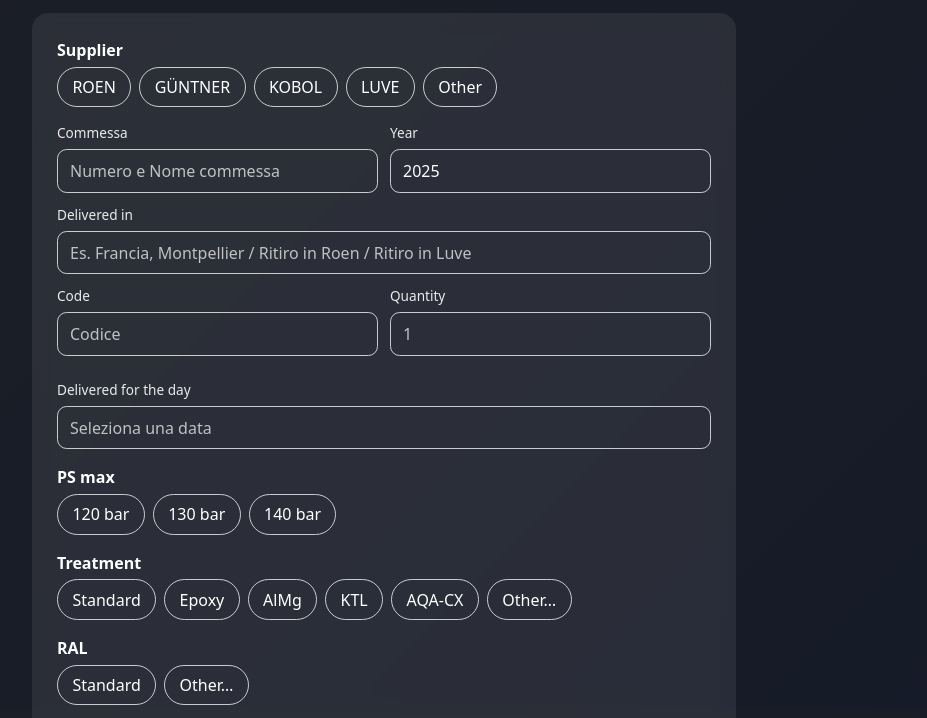
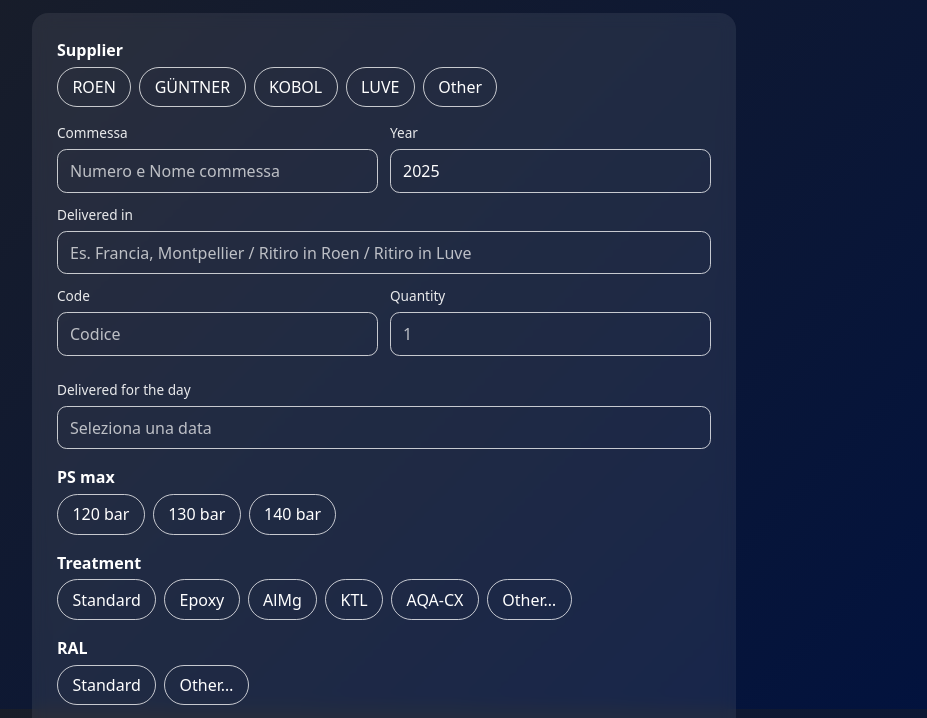
Before and after one commit to AlessEnex/Gascooler_order_v3, a plain HTML site: page index.html in a window 1280 px wide. Shown: the part 91-809 px from the top of the page, without its empty margins (256-1183 px from the left). Drawn offline with nearby package versions, Linux system fonts and the light colour scheme.

Commit message:
Update styles.css

```diff
--- a/styles.css
+++ b/styles.css
@@ -8,10 +8,10 @@ html, body { height: 100%; }
 
 
 body {
-  background: linear-gradient(135deg, #1c1f26 0%, #161b29 100%);
-  color: #fff;
+  background: linear-gradient(135deg, #1c1f26, #01123f);
+  background-repeat: no-repeat;
+  background-attachment: fixed; /* “ancora” il gradiente allo schermo */
 }
-
 
 
 .glass {
```
